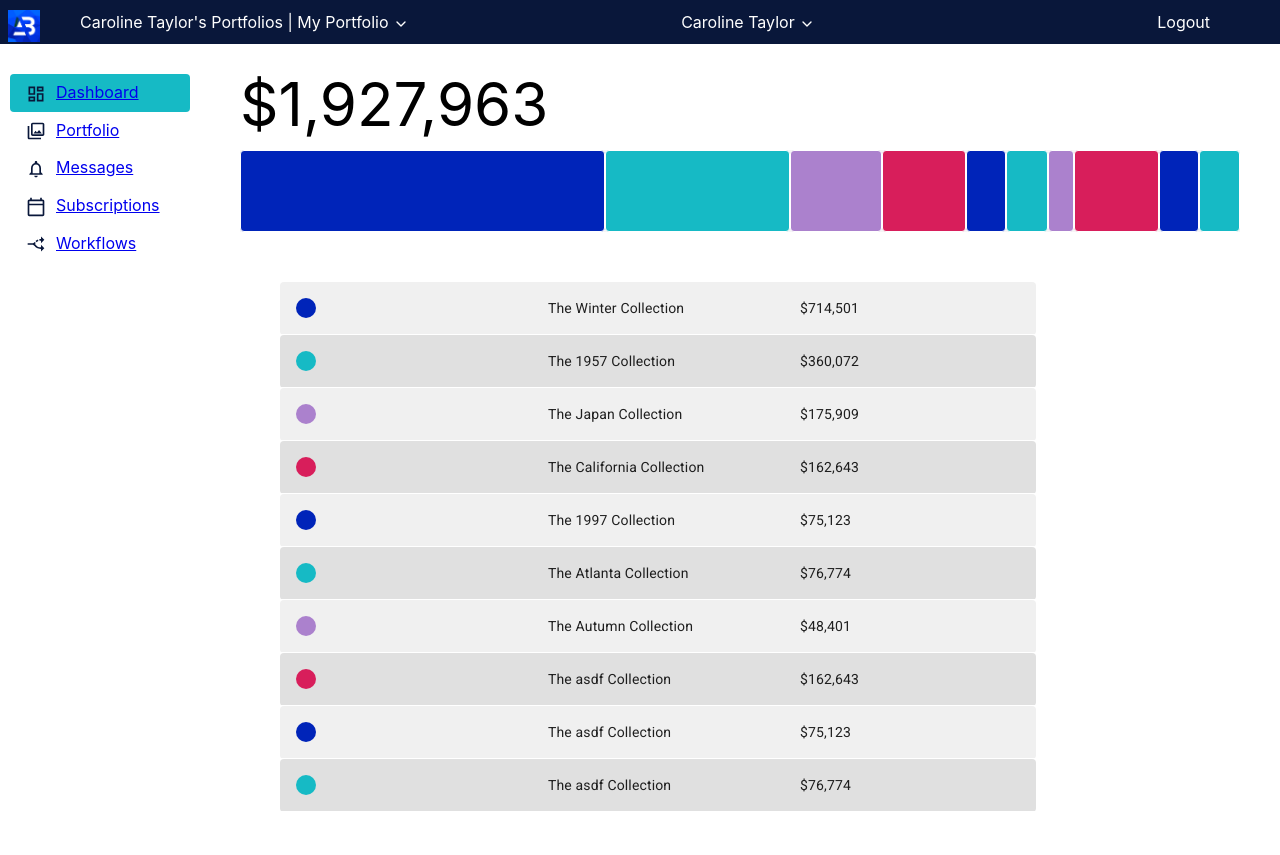
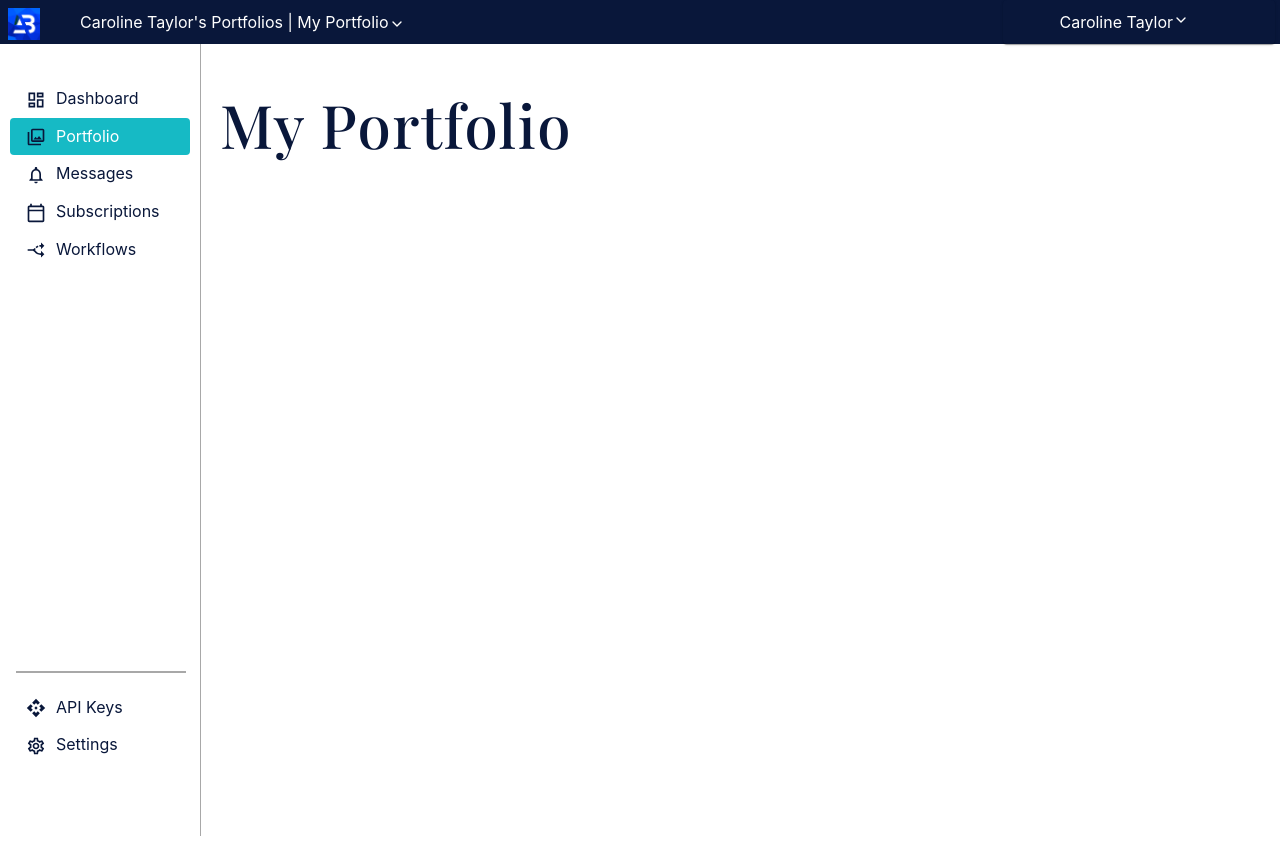
Before and after one commit to Appraisal-Bureau/appraisalbureau-hub-frontend, a React app: page /portfolio in a window 1280 px wide. After the commit the page ends 800 px from the top, so only its background shows below. Built offline with nearby package versions, Linux system fonts and the light colour scheme; a web font is replaced by a local one.

Commit message:
edits to navigation
-fixed bug that came from multiple Routes components
-shells for a few new components
-navbar drawer
-sidebar additional items + styling

```diff
--- a/src/components/App.js
+++ b/src/components/App.js
@@ -5,30 +5,33 @@ import Dashboard from "../pages/Dashboard";
 import Login from "../pages/Login";
 import Register from "../pages/Register";
 import Portfolio from "../pages/Portfolio";
-import { Routes, Route } from "react-router-dom";
+import { Routes, Route, Navigate, Outlet } from "react-router-dom";
 import { useAuthContext } from "../context/AuthContext";
 
 function App() {
   const { user } = useAuthContext();
+  const AuthorizedUserLayout = () => (
+    <div>
+      <Navbar />
+      <Sidebar />
+      <div className="content-container">
+        <Outlet />
+      </div>
+    </div>
+  );
   return (
     <>
       <Routes>
         <Route path="/register" element={<Register />} />
         <Route path="/login" element={<Login />} />
+        {/* {user && ( */}
+        <Route element={<AuthorizedUserLayout />}>
+          <Route path="/" element={<Navigate to="/dashboard" replace />} />
+          <Route path="/dashboard" element={<Dashboard />} />
+          <Route path="/portfolio" element={<Portfolio />} />
+        </Route>
+        {/* })} */}
       </Routes>
-      {/* {user && ( */}
-      <>
-        <Navbar />
-        <Sidebar />
-        <div className="content-container">
-          <Routes>
-            <Route path="/" element={<Dashboard />} />
-            <Route path="/dashboard" element={<Dashboard />} />
-            <Route path="/portfolio" element={<Portfolio />} />
-          </Routes>
-        </div>
-      </>
-      {/* })} */}
     </>
   );
 }
--- a/src/components/Navbar.js
+++ b/src/components/Navbar.js
@@ -2,31 +2,107 @@ import "../styles/Navbar.scss";
 import { FiChevronDown, FiMenu } from "react-icons/fi";
 import logo from "../assets/logo.jpg";
 // import { useAuthContext } from "../context/AuthContext";
-import { useNavigate } from "react-router-dom";
+import { useNavigate, Link } from "react-router-dom";
 import { removeToken } from "../helpers/auth.helpers";
+import { useState } from "react";
+import IconButton from "@mui/material/IconButton";
+import Drawer from "@mui/material/Drawer";
+import ListItemButton from "@mui/material/ListItemButton";
+import ListItemText from "@mui/material/ListItemText";
+import Box from "@mui/material/Box";
+import Accordion from "@mui/material/Accordion";
+import AccordionSummary from "@mui/material/AccordionSummary";
+import AccordionDetails from "@mui/material/AccordionDetails";
 
 function Navbar() {
   const navigate = useNavigate();
-
+  const [open, setOpen] = useState(false);
+  const toggleDrawer = (open) => (event) => {
+    if (
+      event.type === "keydown" &&
+      (event.key === "Tab" || event.key === "Shift")
+    ) {
+      return;
+    }
+    setOpen(open);
+  };
   const handleLogout = () => {
+    console.log("Logging out...");
     removeToken();
     navigate("/login", { replace: true });
   };
 
   return (
     <div className="navbar">
-      <img className="logo" src={logo} alt="Appraisal Bureau Logo"></img>
+      <a href="/dashboard">
+        <img className="logo" src={logo} alt="Appraisal Bureau Logo" />
+      </a>
       <span className="navbar-text">
-        Caroline Taylor's Portfolios | My Portfolio{" "}
+        Caroline Taylor's Portfolios | My Portfolio
         <FiChevronDown className="icon" />
       </span>
-      <span className="navbar-text right">
-        Caroline Taylor <FiChevronDown className="icon" />
-      </span>
-      <span className="navbar-text right" onClick={handleLogout}>
-        Logout
-      </span>
-      <FiMenu className="hamburger-menu icon" />
+      <Accordion
+        disableGutters
+        sx={{
+          backgroundColor: "inherit",
+          color: "inherit",
+          minHeight: 0,
+          overflow: "auto",
+          position: "absolute",
+          right: 0,
+          top: 0,
+        }}
+        className="navbar-text right"
+      >
+        <AccordionSummary sx={{ minHeight: 0 }}>
+          Caroline Taylor <FiChevronDown className="icon" />
+        </AccordionSummary>
+        <AccordionDetails>
+          <span onClick={handleLogout}>Logout</span>
+        </AccordionDetails>
+      </Accordion>
+      <FiMenu
+        onClick={toggleDrawer(!open)}
+        className="hamburger-menu right icon"
+      />
+      <Drawer
+        anchor="right"
+        variant="temporary"
+        open={open}
+        onClick={toggleDrawer(!open)}
+      >
+        <Box
+          sx={{
+            p: 5,
+            height: 5,
+          }}
+        >
+          <ListItemButton>
+            <Link to="/dashboard">Dashboard</Link>
+          </ListItemButton>
+          <ListItemButton>
+            <Link to="/portfolio">Portfolio</Link>
+          </ListItemButton>
+          <ListItemButton>
+            <ListItemText primary="Messages" />
+          </ListItemButton>
+          <ListItemButton>
+            <ListItemText primary="Subscriptions" />
+          </ListItemButton>
+          <ListItemButton>
+            <ListItemText primary="Workflows" />
+          </ListItemButton>
+          <ListItemButton>
+            <ListItemText primary="API Keys" />
+          </ListItemButton>
+          <ListItemButton>
+            <ListItemText primary="Settings" />
+          </ListItemButton>
+          <ListItemButton>
+            <ListItemText primary="Logout" onClick={handleLogout} />
+          </ListItemButton>
+        </Box>
+      </Drawer>
     </div>
   );
 }
--- a/src/components/Sidebar.js
+++ b/src/components/Sidebar.js
@@ -5,12 +5,13 @@ import Notifications from "../assets/icons/Notifications.svg";
 import Subscriptions from "../assets/icons/Subscriptions.svg";
 import Flow from "../assets/icons/Flow.svg";
 import SidebarItem from "../components/SidebarItem";
+import API from "../assets/icons/API.svg";
+import Settings from "../assets/icons/Settings.svg";
 
 function Sidebar() {
   return (
     <div className="sidebar">
       <SidebarItem
-        className="selected"
         text="Dashboard"
         icon={Dashboard}
         linkDestination={"dashboard"}
@@ -23,6 +24,11 @@ function Sidebar() {
       <SidebarItem text="Messages" icon={Notifications} />
       <SidebarItem text="Subscriptions" icon={Subscriptions} />
       <SidebarItem text="Workflows" icon={Flow} />
+      <div className="bottom-group">
+        <hr className="divider" />
+        <SidebarItem text="API Keys" icon={API} />
+        <SidebarItem text="Settings" icon={Settings} />
+      </div>
     </div>
   );
 }
--- a/src/components/SidebarItem.js
+++ b/src/components/SidebarItem.js
@@ -1,19 +1,20 @@
 import "../styles/SidebarItem.scss";
 import { FiChevronRight } from "react-icons/fi";
-import { Link } from "react-router-dom";
+import { Link, useLocation } from "react-router-dom";
 
-function SidebarItem({ text, icon, className, linkDestination }) {
-  const defaultStyle = "sidebar-item";
-  const combinedClassName = className
-    ? `${defaultStyle} ${className}`
-    : defaultStyle;
-
+function SidebarItem({ text, icon, linkDestination }) {
+  let currentLocation = useLocation().pathname.substring(1);
+  const indexOfSlash = currentLocation.indexOf("/");
+  if (indexOfSlash) {
+    currentLocation = currentLocation.split("/").pop();
+  }
+  const isActive = currentLocation === linkDestination;
   return (
-    <div className={combinedClassName}>
+    <div className={`sidebar-item ${isActive ? "selected" : ""}`}>
       <Link to={linkDestination}>
         <img src={icon} className="icon" alt="" />
         <span>{text}</span>
-        <FiChevronRight className="hover-only" />
+        <FiChevronRight className="hover-only icon" />
       </Link>
     </div>
   );
--- a/src/pages/Dashboard.js
+++ b/src/pages/Dashboard.js
@@ -1,13 +1,40 @@
 import Card from "../components/Card";
-import Portfolio from "../pages/Portfolio";
 import MuiTable from "../components/Table";
 import ReportsList from "../components/ReportsList";
+import PortfolioVisualization from "../components/PortfolioVisualization";
 import manHangingPaintingImage from "../assets/man-hanging-painting.svg";
 import womanWithHeartImage from "../assets/woman-with-heart.svg";
 import manSortingFilesImage from "../assets/man-sorting-files.svg";
-import { upcomingReports } from "../api/api";
+import { upcomingReports, portfolio } from "../api/api";
 
 function Dashboard() {
+  const calculatePortfolioTotal = (portfolio) => {
+    let total = 0;
+    for (let i = 0; i < portfolio.length; i++) {
+      total += portfolio[i].value;
+    }
+    return total;
+  };
+
+  const currencyFormatter = new Intl.NumberFormat("en-US", {
+    style: "currency",
+    currency: "USD",
+    maximumFractionDigits: 0,
+  });
+
+  const barColors = ["#0024B9", "#16BAC5", "#AB81CD", "#D81E5B"];
+
+  const portfolioDataWithColorKey = portfolio.map((item, index) => ({
+    color: (
+      <div
+        className="color-key"
+        style={{ backgroundColor: barColors[index % 4] }}
+      />
+    ),
+    name: item.name,
+    value: item.value,
+  }));
+
   return (
     <>
       <h1 className="title">My Portfolio</h1>
@@ -32,7 +59,20 @@ function Dashboard() {
         />
       </div>
 
-      <Portfolio />
+      <h4>Portfolio Value</h4>
+      <div className="big-number">
+        {currencyFormatter.format(calculatePortfolioTotal(portfolio))}
+      </div>
+      <PortfolioVisualization data={portfolio} barColors={barColors} />
+      <MuiTable
+        columns={[
+          { key: "color", width: "30px" },
+          { key: "name" },
+          { key: "value" },
+        ]}
+        data={portfolioDataWithColorKey}
+        hideHeader={true}
+      />
 
       <h4>Recent Activity</h4>
       <MuiTable
--- a/src/pages/Portfolio.js
+++ b/src/pages/Portfolio.js
@@ -1,51 +1,7 @@
-import PortfolioVisualization from "../components/PortfolioVisualization";
-import MuiTable from "../components/Table";
-import { portfolio } from "../api/api";
-
 function Portfolio() {
-  const calculatePortfolioTotal = (portfolio) => {
-    let total = 0;
-    for (let i = 0; i < portfolio.length; i++) {
-      total += portfolio[i].value;
-    }
-    return total;
-  };
-
-  const currencyFormatter = new Intl.NumberFormat("en-US", {
-    style: "currency",
-    currency: "USD",
-    maximumFractionDigits: 0,
-  });
-
-  const barColors = ["#0024B9", "#16BAC5", "#AB81CD", "#D81E5B"];
-
-  const portfolioDataWithColorKey = portfolio.map((item, index) => ({
-    color: (
-      <div
-        className="color-key"
-        style={{ backgroundColor: barColors[index % 4] }}
-      />
-    ),
-    name: item.name,
-    value: item.value,
-  }));
-
   return (
     <>
-      <h4>Portfolio Value</h4>
-      <div className="big-number">
-        {currencyFormatter.format(calculatePortfolioTotal(portfolio))}
-      </div>
-      <PortfolioVisualization data={portfolio} barColors={barColors} />
-      <MuiTable
-        columns={[
-          { key: "color", width: "30px" },
-          { key: "name" },
-          { key: "value" },
-        ]}
-        data={portfolioDataWithColorKey}
-        hideHeader={true}
-      />
+      <h1 className="title">My Portfolio</h1>
     </>
   );
 }
--- /dev/null
+++ b/src/styles/AddButton.scss
@@ -0,0 +1,5 @@
+@import "variables";
+
+.addButton {
+  background-color: $light-brand-primary;
+}
--- a/src/styles/App.scss
+++ b/src/styles/App.scss
@@ -129,6 +129,11 @@ button {
   }
 }
 
+a {
+  color: $light-text-primary;
+  text-decoration: none;
+}
+
 .tertiary-body,
 caption {
   font-family: "Roboto";
--- a/src/styles/Navbar.scss
+++ b/src/styles/Navbar.scss
@@ -13,6 +13,7 @@
 }
 
 .navbar-text {
+  color: $light-background-primary;
   padding-left: 40px;
   @include mobile-only {
     display: none;
@@ -29,6 +30,7 @@
 .right {
   margin-left: auto;
   padding-right: 70px;
+  margin-right: 5px;
 }
 
 .hamburger-menu {
@@ -38,3 +40,8 @@
     display: none;
   }
 }
+
+.MuiAccordion-root {
+  background-color: $light-nav-bar-background;
+  color: $light-background-primary;
+}
--- a/src/styles/Sidebar.scss
+++ b/src/styles/Sidebar.scss
@@ -3,7 +3,7 @@
 
 .sidebar {
   height: calc(100% - $nav-bar-height);
-  border-right: 0.5px #a0a0a0;
+  border-right: 0.5px solid $light-light-line;
   width: $side-bar-width;
   position: fixed;
   left: 0;
@@ -12,5 +12,19 @@
   @include mobile-only {
     display: none;
   }
-  padding-top: 30px;
+  padding-top: $menu-padding;
+
+  .bottom-group {
+    bottom: 0px;
+    padding-bottom: $menu-padding;
+    position: absolute;
+    width: 100%;
+    margin-bottom: $menu-padding;
+  }
+
+  .divider {
+    width: calc(100% - 32px);
+    margin: 16px;
+    border: 0.5px solid $light-light-line;
+  }
 }
--- a/src/styles/SidebarItem.scss
+++ b/src/styles/SidebarItem.scss
@@ -14,11 +14,18 @@
 
   &.selected {
     background-color: $light-brand-alternate;
-    color: $light-background-primary;
+
+    a {
+      color: $light-background-primary;
+    }
   }
 
   &:hover:not(.selected) {
     background-color: $light-background-secondary;
+
+    .hover-only {
+      display: block;
+    }
   }
 
   .hover-only {
@@ -26,8 +33,5 @@
     width: 24px;
     height: 24px;
     display: none;
-    &:hover {
-      display: block !important;
-    }
   }
 }
--- a/src/styles/variables.scss
+++ b/src/styles/variables.scss
@@ -1,6 +1,7 @@
 // dimensions
 $nav-bar-height: 44px;
 $side-bar-width: 200px;
+$menu-padding: 36px;
 
 // colors
 $light-brand-alternate: #16bac5;
```
Also changed, not shown: src/components/AddButton.js (added, +14 -0 lines), src/components/ArtworkCard.js (added, +7 -0 lines), src/styles/ArtworkCard.scss (added).
